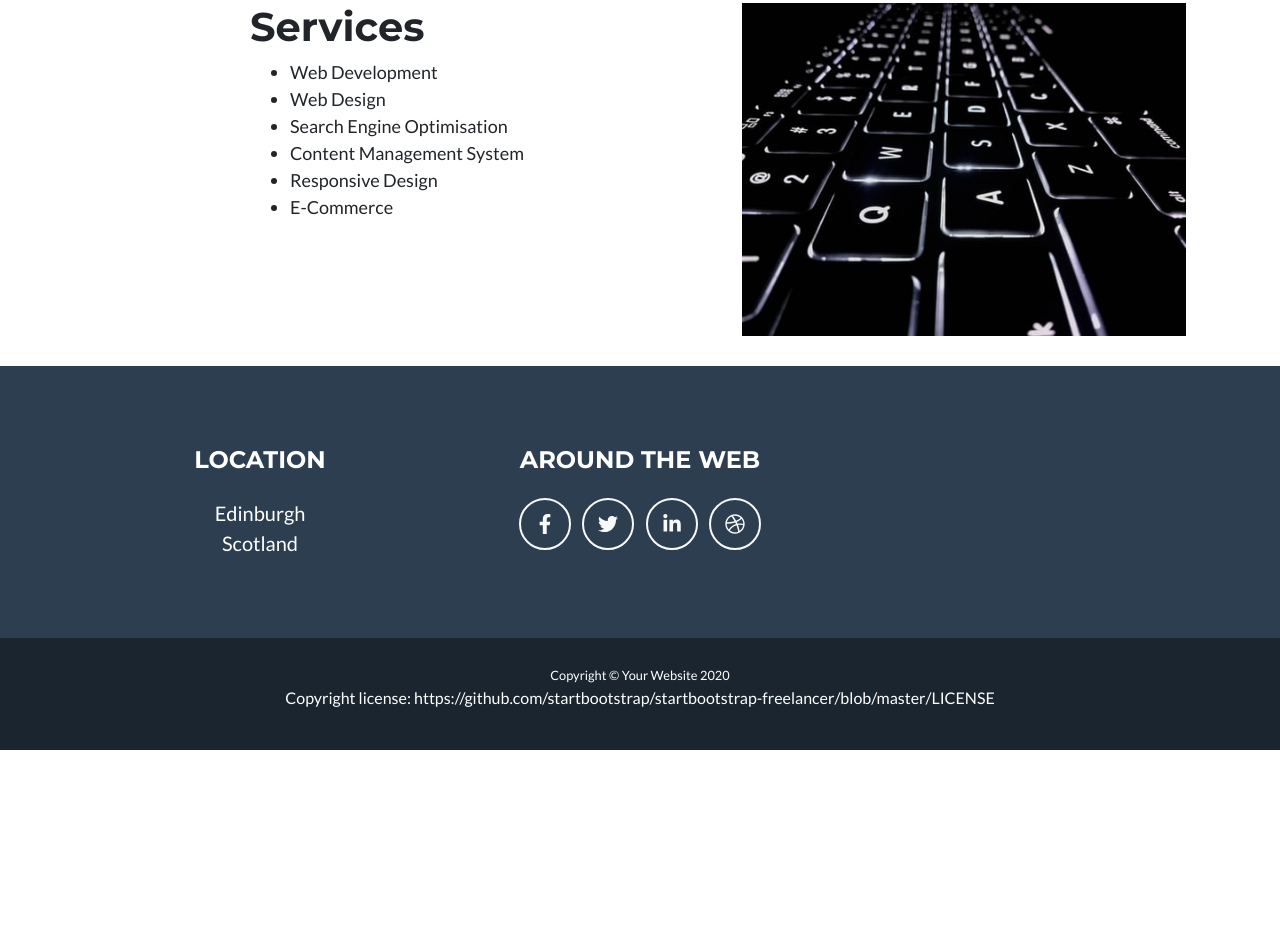
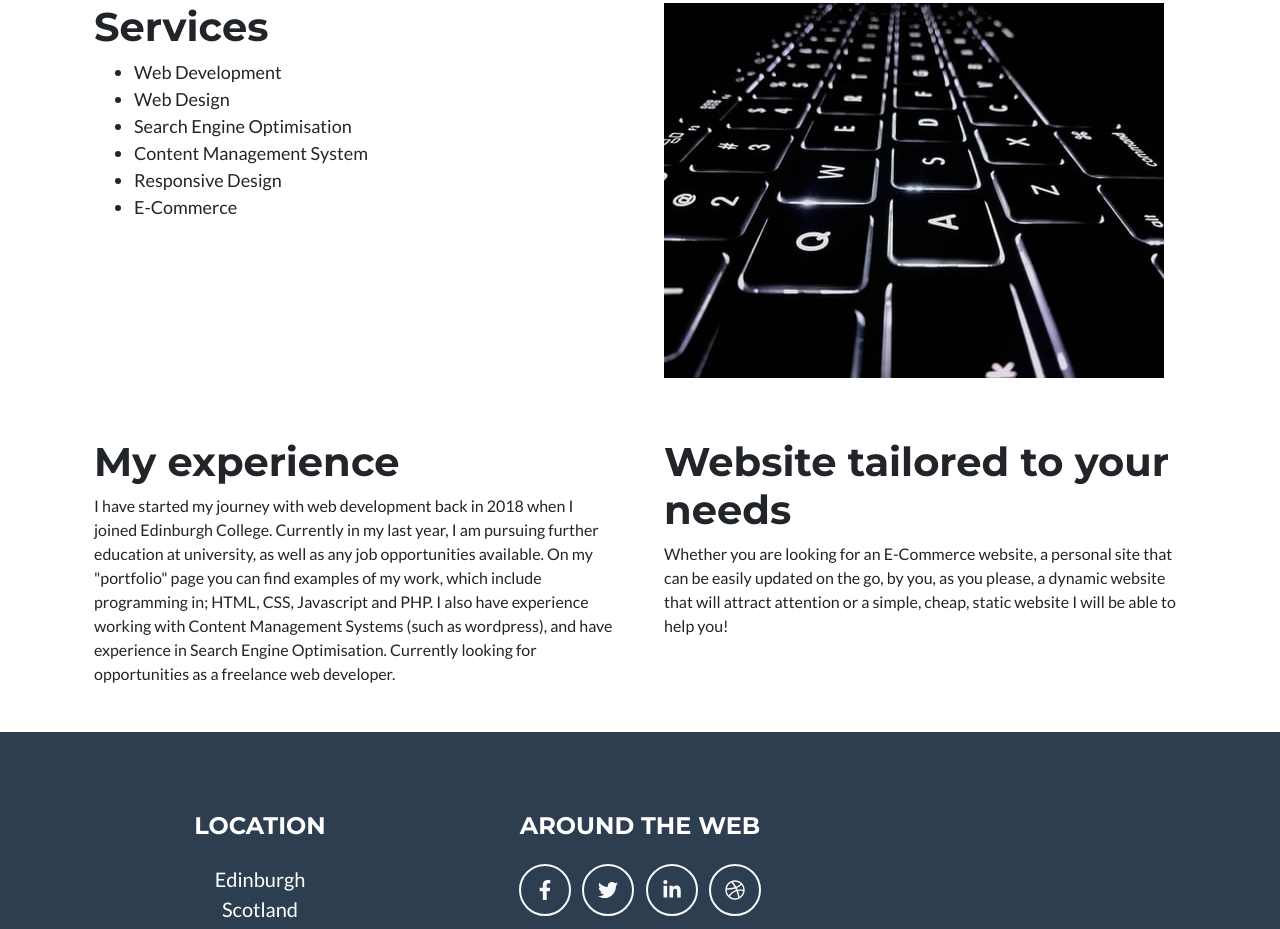
Before and after one commit to mmizeraa/mmizeraa.github.io, a plain HTML site: page index.html in a window 1280 px wide. Shown: the part 1431-2360 px from the top of the page. Before the commit the page ends 2181 px from the top, so only its background shows below. Drawn offline with nearby package versions, Linux system fonts and the light colour scheme.

Commit message:
Update index.html

```diff
--- a/index.html
+++ b/index.html
@@ -106,7 +106,7 @@ ga('send', 'pageview');
           <!--Services-->
               <div class="container services">
                 <div class="row">
-                <div class="col-lg headingpadding">
+                <div class="col-lg">
                   <h1> Services </h1>
                   <ul class="list">
   <li>Web Development</li>
@@ -122,6 +122,18 @@ ga('send', 'pageview');
                 </div>
               </div>
             </div>
+            <div class="container services">
+              <div class="row">
+              <div class="col">
+              <h1>My experience</h1>
+              <p>I have started my journey with web development back in 2018 when I joined Edinburgh College. Currently in my last year, I am pursuing further education at university, as well as any job opportunities available. On my "portfolio" page you can find examples of my work, which include programming in; HTML, CSS, Javascript and PHP. I also have experience working with Content Management Systems (such as wordpress), and have experience in Search Engine Optimisation. Currently looking for opportunities as a freelance web developer.
+              </div>
+              <div class="col">
+              <h1>Website tailored to your needs</h1>
+              <p>Whether you are looking for an E-Commerce website, a personal site that can be easily updated on the go, by you, as you please, a dynamic website that will attract attention or a simple, cheap, static website I will be able to help you!</p>
+              </div>
+            </div>
+          </div>
         <!-- Footer-->
         <footer class="footer text-center">
             <div class="container">
```
